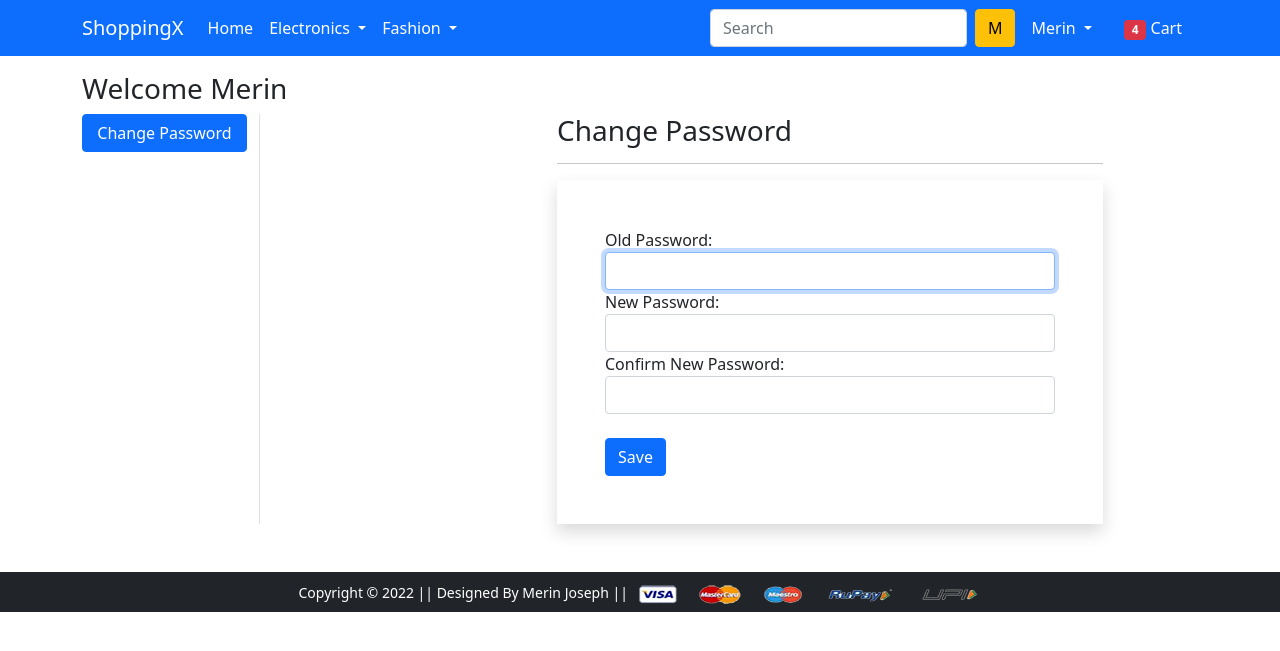
After one commit to merinjo90/Ecommerce-Shopping-Website, a Django app: page /passwordchange/ in a window 1280 px wide. The commit adds this page. Shown: the top 651 px of the page. Run offline with Django 3.2, Linux system fonts and the light colour scheme; a user stored in the database is signed in; some libraries are stand-ins or nearby versions.

Commit message:
Password change or Forgot Password

```diff
--- a/ShoppingCart/shoppinglyx/app/forms.py
+++ b/ShoppingCart/shoppinglyx/app/forms.py
@@ -1,7 +1,8 @@
 from django import forms
-from django.contrib.auth.forms import UserCreationForm, AuthenticationForm, UsernameField
+from django.contrib.auth.forms import UserCreationForm, AuthenticationForm, UsernameField, PasswordChangeForm
 from django.contrib.auth.models import User
 from django.utils.translation import gettext, gettext_lazy as _
+from django.contrib.auth import password_validation
 
 
 # --------------- Registration Form ---------------------------
@@ -24,3 +25,13 @@ class LoginForm(AuthenticationForm):
     username = UsernameField(widget=forms.TextInput(attrs={'autofocus': True, 'class': 'form-control'}))
     password = forms.CharField(label=_("Password"), strip=False, widget=forms.PasswordInput(
         attrs={'autocomplete': 'current-password', 'class': 'form-control'}))
+
+
+# -------------- Password Change Form ------------------
+class MyPasswordChangeForm(PasswordChangeForm):
+    old_password = forms.CharField(label=_('Old Password'), strip=False, widget=forms.PasswordInput(attrs=
+    {'autocomplete': 'current-password', 'autofocus': True, 'class': 'form-control'}))
+    new_password1 = forms.CharField(label=_('New Password'), strip=False, widget=forms.PasswordInput(attrs=
+    {'autocomplete': 'new-password','class': 'form-control'}),help_text=password_validation.password_validators_help_text_html())
+    new_password2 = forms.CharField(label=_('Confirm New Password'), strip=False, widget=forms.PasswordInput(attrs=
+    {'autocomplete': 'new-password','class': 'form-control'}))
--- a/ShoppingCart/shoppinglyx/app/templates/app/base.html
+++ b/ShoppingCart/shoppinglyx/app/templates/app/base.html
@@ -72,8 +72,8 @@
                         <ul class="dropdown-menu" aria-labelledby="profileDropdown">
                             <li><a class="dropdown-item" href="{% url 'profile' %}">Profile</a></li>
                             <li><a class="dropdown-item" href="{% url 'orders' %}">Orders</a></li>
-                            <li><a class="dropdown-item" href="{% url 'changepassword' %}">Change Password</a></li>
-                            <li><a class="dropdown-item" href="#">Logout</a></li>
+                            <li><a class="dropdown-item" href="{% url 'passwordchange' %}">Change Password</a></li>
+                            <li><a class="dropdown-item" href="{% url 'logout' %}">Logout</a></li>
                         </ul>
                     </li>
                     <li class="nav-item mx-2">
--- /dev/null
+++ b/ShoppingCart/shoppinglyx/app/templates/app/passwordchange.html
@@ -0,0 +1,34 @@
+{% extends 'app/base.html' %}
+{% load static %}
+{% block title %}Change Password{% endblock title %}
+{% block main-content %}
+<div class="container">
+    <div class="row my-3">
+        <h3>Welcome Merin</h3>
+        <div class="col-sm-2 border-end">
+            <ul class="list-unstyled">
+                <li class="d-grid"><a href="{% url 'profile' %}" class="btn btn-primary">Change Password</a></li>
+            </ul>
+        </div>
+        <div class="col-sm-6 offset-sm-3">
+            <h3>Change Password</h3>
+            <hr>
+            <form action="" method="post" novalidate class="shadow p-5">
+                {% csrf_token %}
+                {% for fm in form %}
+                <div class="form-group">
+                    {{fm.label_tag}} {{fm}} <small class="text-danger">{{fm.errors|striptags}}</small>
+                </div>
+                {% endfor %}
+                <input type="submit" class="btn btn-primary mt-4" value="Save">
+                <br>
+                {% if form.non_field_errors %}
+                {% for error in form.non_field_errors %}
+                <p class="alert alert-danger my-3">{{error}}</p>
+                {% endfor %}
+                {% endif %}
+            </form>
+        </div>
+    </div>
+</div>
+{% endblock main-content %}
--- a/ShoppingCart/shoppinglyx/app/urls.py
+++ b/ShoppingCart/shoppinglyx/app/urls.py
@@ -1,13 +1,12 @@
-from django.urls import path,re_path, include, reverse_lazy
+from django.urls import path, re_path, include, reverse_lazy
 # from app import views
 from .views import *
 
 from django.contrib.auth import views as auth_views
 from .forms import *
 
-
 urlpatterns = [
-    #path('', views.home),
+    # path('', views.home),
     path('', ProductView.as_view(), name='home'),
     path('product-detail/<int:pk>', ProductDetailView.as_view(), name='product-detail'),
     path('cart/', add_to_cart, name='add-to-cart'),
@@ -15,11 +14,12 @@ urlpatterns = [
     path('profile/', profile, name='profile'),
     path('address/', address, name='address'),
     path('orders/', orders, name='orders'),
-    path('changepassword/', change_password, name='changepassword'),
     path('mobile/', mobile, name='mobile'),
     path('mobile/<slug:data>', mobile, name='mobiledata'),
     path('accounts/login/', auth_views.LoginView.as_view(template_name='app/login.html', authentication_form=LoginForm),name='login'),
     # path('login/', login, name='login'),
+    path('logout/', auth_views.LogoutView.as_view(next_page='login'), name='logout'),
+    path('passwordchange/', auth_views.PasswordChangeView.as_view(template_name='app/passwordchange.html',form_class=MyPasswordChangeForm),name='passwordchange'),
     path('registration/', CustomerRegistrationView.as_view(), name='customerregistration'),
     path('checkout/', checkout, name='checkout'),
 ]
--- a/ShoppingCart/shoppinglyx/app/views.py
+++ b/ShoppingCart/shoppinglyx/app/views.py
@@ -52,9 +52,6 @@ def orders(request):
     return render(request, 'app/orders.html')
 
 
-def change_password(request):
-    return render(request, 'app/changepassword.html')
-
 
 # ------------------- Detailed Mobile data --------------------------------
 
```
Also changed, not shown: ShoppingCart/shoppinglyx/app/templates/app/changepassword.html (deleted, +0 -32 lines), ShoppingCart/shoppinglyx/db.sqlite3.
